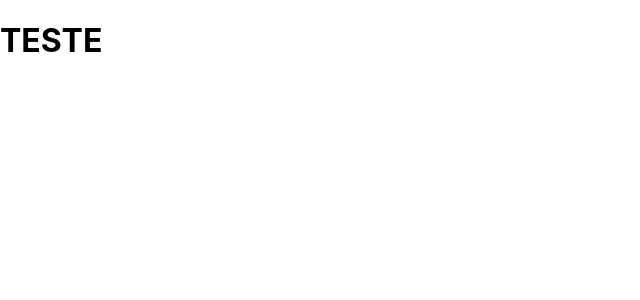
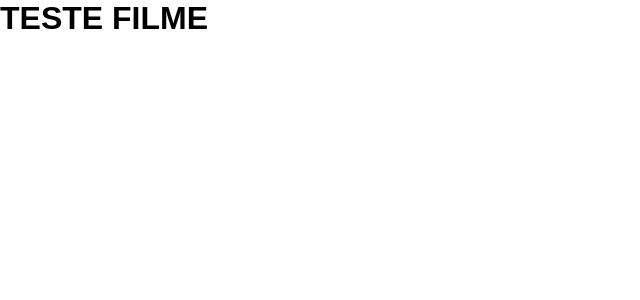
Before and after one commit to iagoalvess/megaFilmesHD, a JavaScript app: page /filme/1 in a window 1280 px wide. Shown: the top 300 px of the page, without its empty margins (0-640 px from the left). Built offline with nearby package versions, Linux system fonts and the light colour scheme; the HTML template or start-up script is replaced by a standard one.

Commit message:
adicionando rotas

```diff
--- a/package.json
+++ b/package.json
@@ -8,6 +8,7 @@
     "@testing-library/user-event": "^13.5.0",
     "react": "^18.2.0",
     "react-dom": "^18.2.0",
+    "react-router-dom": "^6.22.1",
     "react-scripts": "5.0.1",
     "web-vitals": "^2.1.4"
   },
--- a/src/App.js
+++ b/src/App.js
@@ -1,9 +1,9 @@
-
+import RoutesApp from "./routes";
 
 function App() {
   return (
     <div className="App">
-      <h1>TESTE</h1>
+      <RoutesApp/>
     </div>
   );
 }
--- a/src/index.css
+++ b/src/index.css
@@ -1,13 +1,17 @@
-body {
+*{
+  padding: 0;
   margin: 0;
-  font-family: -apple-system, BlinkMacSystemFont, 'Segoe UI', 'Roboto', 'Oxygen',
-    'Ubuntu', 'Cantarell', 'Fira Sans', 'Droid Sans', 'Helvetica Neue',
-    sans-serif;
-  -webkit-font-smoothing: antialiased;
-  -moz-osx-font-smoothing: grayscale;
+  box-sizing: border-box;
 }
 
-code {
-  font-family: source-code-pro, Menlo, Monaco, Consolas, 'Courier New',
-    monospace;
+body{
+  font-family: sans-serif;
 }
+
+.app{
+  display: flex;
+  width: 100%;
+  justify-content: center;
+  align-items: center;
+  flex-direction: column;
+}
--- /dev/null
+++ b/src/pages/Filme/index.js
@@ -0,0 +1,9 @@
+function Filme() {
+  return(
+    <div>
+      <h1>TESTE FILME</h1>
+    </div>
+  )
+}
+
+export default Filme;
--- /dev/null
+++ b/src/pages/Home/index.js
@@ -0,0 +1,9 @@
+function Home() {
+  return(
+    <div>
+      <h1>TESTE HOME</h1>
+    </div>
+  )
+}
+
+export default Home;
--- /dev/null
+++ b/src/routes.js
@@ -0,0 +1,17 @@
+import { BrowserRouter, Routes, Route } from "react-router-dom";
+
+import Home from './pages/Home';
+import Filme from './pages/Filme';
+
+function RoutesApp() {
+  return(
+    <BrowserRouter>
+      <Routes>
+        <Route path="/" element={ <Home/> } />
+        <Route path="/filme/:id" element={ <Filme/> } />
+      </Routes>
+    </BrowserRouter>
+  )
+}
+
+export default RoutesApp;
```
Also changed, not shown: 1 other file (tests, documents, lock files or other folders).
